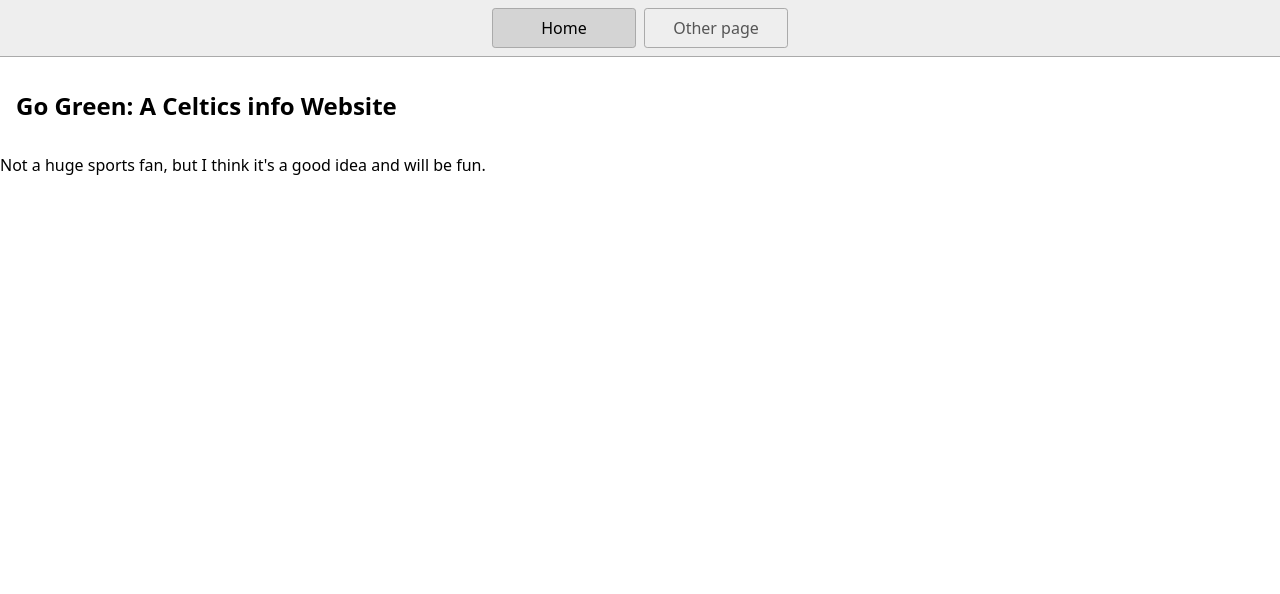
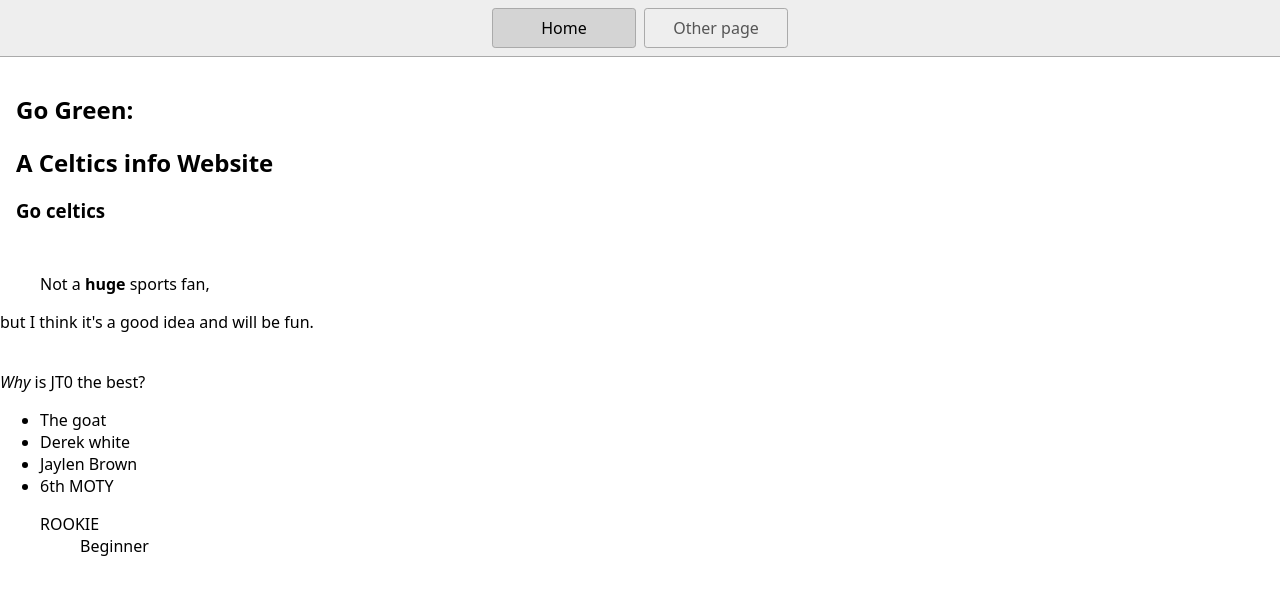
Before and after one commit to carlospromaster4167/carlosm41, a website: page index.html in a window 1280 px wide. Drawn offline with Linux system fonts and the light colour scheme.

Commit message:
Day 2 changes

```diff
--- a/index.html
+++ b/index.html
@@ -1,7 +1,8 @@
 <!DOCTYPE html>
 <html lang="en">
   <head>
-    <title>Home</title>
+    <title>Celtics tuff stuff </title>
+    <meta name="description"content="This website is tuff"></meta>
     <meta charset="UTF-8" />
     <meta name="viewport" content="width=device-width" />
     <!--
@@ -17,8 +18,23 @@
       <a href="/page2.html">Other page</a>
     </nav>
     <main>
-      <h1>Go Green: A Celtics info Website</h1>
+      <h2>Go Green:</h2>
+      <h1> A Celtics info Website</h1>
+      <h3>Go celtics</h3>
     </main>
-    Not a huge sports fan, but I think it's a good idea and will be fun.
+    <blockquote> Not a <b>huge</b> sports fan,<br></blockquote> but I think it's a good idea and will be fun.
+    <br>
+    <br>
+    <p><em>Why</em> is JT0 the best?</p>
+    <ul><li>The goat</li>
+      <li>Derek white</li>
+    <li>Jaylen Brown</li>
+    <li>6th MOTY</li>
+    <dl>
+      <dt>ROOKIE</dt>
+      <dd>Beginner</dd>
+      <dt></dt>
+    </dl>
+    </ul>
   </body>
 </html>
```
Also changed, not shown: page2.html (+7 -2 lines), 1 other file.
